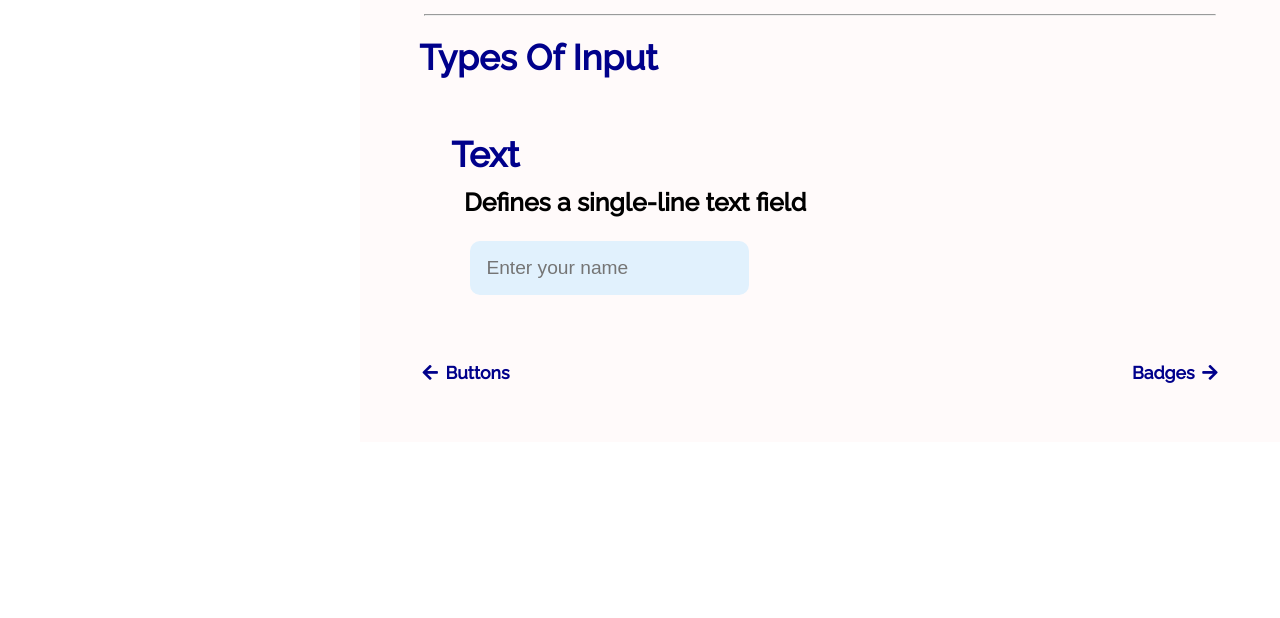
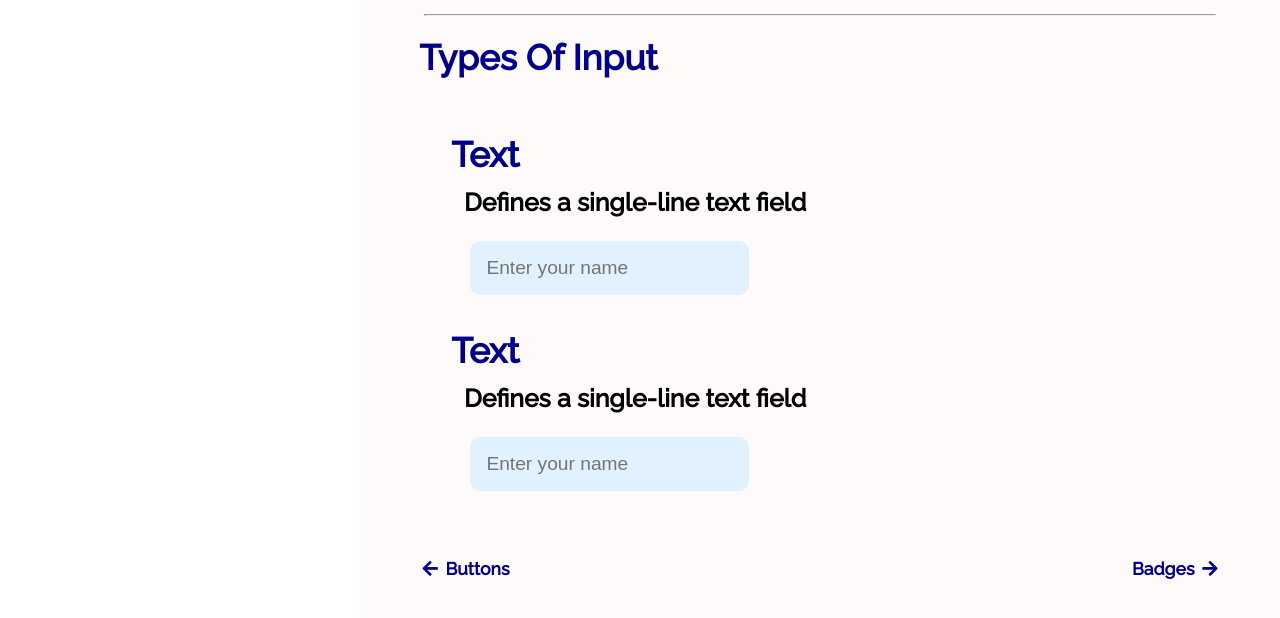
Before and after one commit to darkshadow2074/Component-Library, a plain HTML site: page component-html/input.html in a window 1280 px wide. Shown: the part 803-1421 px from the top of the page. Before the commit the page ends 1245 px from the top, so only its background shows below. Drawn offline with Linux system fonts and the light colour scheme.

Commit message:
add : adding my project files
adding my component library project file

```diff
--- a/component-html/input.html
+++ b/component-html/input.html
@@ -95,6 +95,15 @@
            <div class=" input">
             <input type="text" class="form-control" name="name" id="name" placeholder="Enter your name">
             </div>
+            <h4 class="sub-heading-3">
+                Text
+             </h4>
+             <p class="input-introduction-text">
+                Defines a single-line text field
+             </p>
+             <div class=" input">
+              <input type="text" class="form-control" name="name" id="name" placeholder="Enter your name">
+              </div>
         </div>
 
 
```
